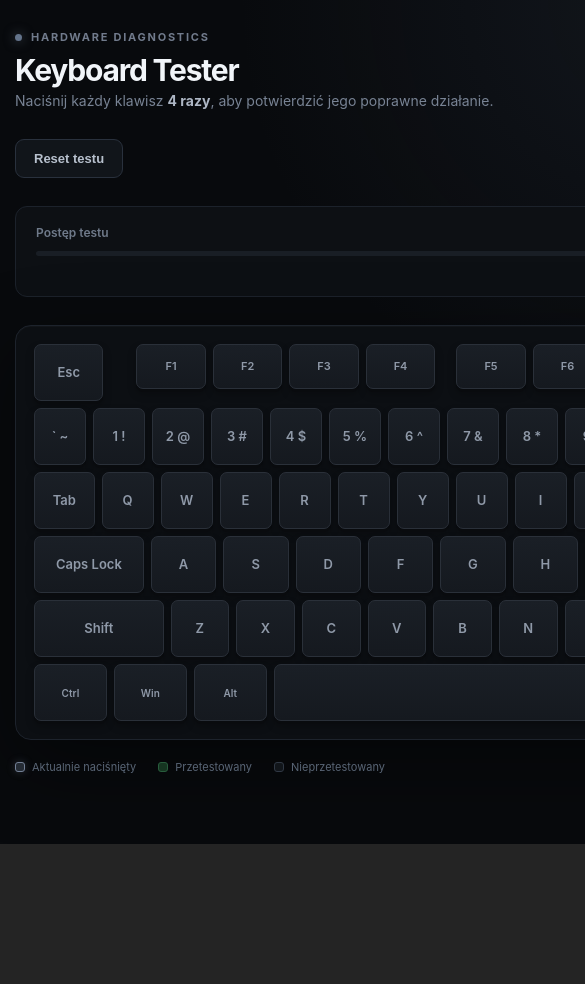
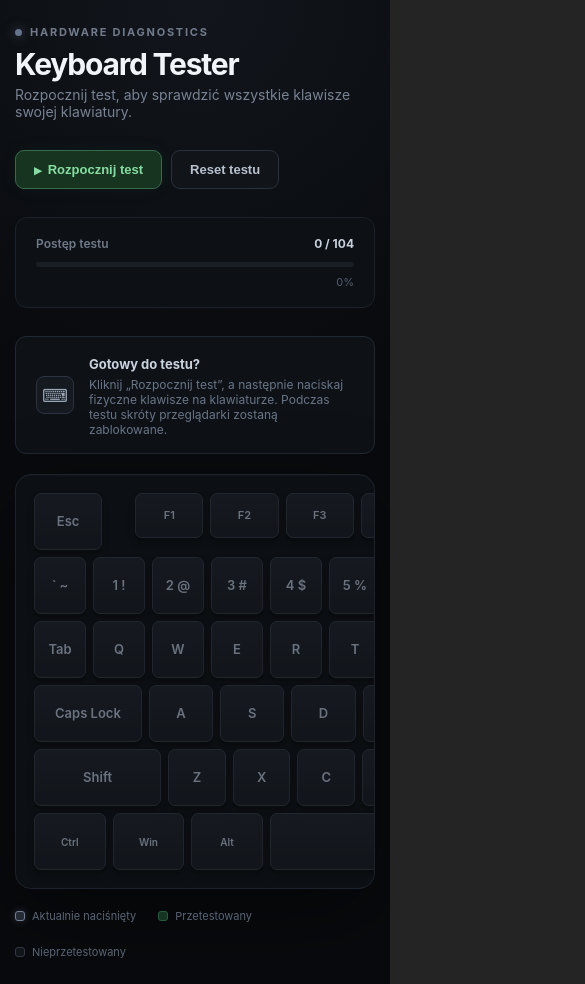
Before and after one commit to Vectari/kbt, a React (Vite) app: page / in a window 390 px wide. Shown: the top 984 px of the page, 585 px wide, since content can reach past the window. Before the commit the page ends 844 px from the top, so only its background shows below. Built offline with nearby package versions, Linux system fonts and the light colour scheme.

Commit message:
feat: updated function buttons behavior

```diff
--- a/src/KeyboardTester.css
+++ b/src/KeyboardTester.css
@@ -1,7 +1,6 @@
 * {
   box-sizing: border-box;
 }
-
 body {
   margin: 0;
   background: #080a0d;
@@ -15,15 +14,14 @@ body {
     "Segoe UI",
     sans-serif;
 }
-
 .keyboard-tester {
   min-height: 100vh;
   padding: 48px;
+  outline: none;
   background:
     radial-gradient(circle at 50% 0%, rgba(70, 82, 105, 0.16), transparent 40%),
     #080a0d;
 }
-
 .tester-header {
   max-width: 1500px;
   margin: 0 auto 28px;
@@ -32,65 +30,114 @@ body {
   justify-content: space-between;
   gap: 30px;
 }
-
+.title-line {
+  display: flex;
+  align-items: center;
+  gap: 8px;
+}
 .eyebrow {
   color: #717b8c;
   font-size: 11px;
   font-weight: 700;
   letter-spacing: 0.16em;
 }
-
 .status-dot {
   width: 7px;
   height: 7px;
-  margin-right: 9px;
   display: inline-block;
   border-radius: 50%;
   background: #64748b;
   box-shadow: 0 0 12px rgba(148, 163, 184, 0.5);
+  transition:
+    background 0.2s ease,
+    box-shadow 0.2s ease;
 }
-
+.status-dot.active {
+  background: #4ade80;
+  box-shadow: 0 0 12px rgba(74, 222, 128, 0.8);
+}
+.testing-badge {
+  margin-left: 8px;
+  padding: 4px 8px;
+  border: 1px solid #285c3c;
+  border-radius: 5px;
+  background: #10281a;
+  color: #63c985;
+  font-size: 9px;
+  font-weight: 800;
+  letter-spacing: 0.08em;
+}
 .tester-header h1 {
   margin: 10px 0 7px;
   font-size: 36px;
   line-height: 1;
   letter-spacing: -0.04em;
 }
-
 .tester-header p {
   margin: 0;
   color: #788394;
   font-size: 14px;
 }
-
 .tester-header strong {
   color: #aeb7c5;
 }
-
+.header-actions {
+  display: flex;
+  align-items: center;
+  gap: 9px;
+}
+.start-button,
+.stop-button,
 .reset-button {
-  border: 1px solid #29313d;
   border-radius: 9px;
   padding: 11px 18px;
-  color: #b8c1ce;
-  background: #11151a;
   font-size: 13px;
   font-weight: 600;
   cursor: pointer;
   transition:
     background 0.2s ease,
     border-color 0.2s ease,
-    transform 0.2s ease;
+    color 0.2s ease,
+    transform 0.15s ease;
 }
-
+.start-button {
+  border: 1px solid #386b4b;
+  background: #173420;
+  color: #86dda1;
+  box-shadow: 0 0 20px rgba(74, 222, 128, 0.05);
+}
+.start-button:hover {
+  border-color: #4a9965;
+  background: #1d4329;
+  color: #a5edb8;
+}
+.button-icon {
+  margin-right: 6px;
+  font-size: 10px;
+}
+.stop-button {
+  border: 1px solid #5b3940;
+  background: #211317;
+  color: #d9949f;
+}
+.stop-button:hover {
+  border-color: #814b55;
+  background: #2b171c;
+}
+.reset-button {
+  border: 1px solid #29313d;
+  background: #11151a;
+  color: #b8c1ce;
+}
 .reset-button:hover {
   border-color: #475467;
   background: #181d24;
 }
-
+.start-button:active,
+.stop-button:active,
 .reset-button:active {
   transform: translateY(1px);
 }
-
 .progress-panel {
   max-width: 1500px;
   margin: 0 auto 28px;
@@ -99,7 +146,6 @@ body {
   border-radius: 12px;
   background: #0d1014;
 }
-
 .progress-info {
   display: flex;
   justify-content: space-between;
@@ -109,25 +155,21 @@ body {
   font-size: 12px;
   font-weight: 600;
 }
-
 .progress-info strong {
   color: #c8d0db;
 }
-
 .progress-bar {
   height: 5px;
   overflow: hidden;
   border-radius: 10px;
   background: #191e25;
 }
-
 .progress-fill {
   height: 100%;
   border-radius: inherit;
   background: #5d6a7c;
   transition: width 0.35s ease;
 }
-
 .progress-percent {
   display: block;
   margin-top: 8px;
@@ -135,7 +177,39 @@ body {
   font-size: 11px;
   text-align: right;
 }
-
+.start-info {
+  max-width: 1500px;
+  margin: 0 auto 20px;
+  padding: 16px 20px;
+  display: flex;
+  align-items: center;
+  gap: 15px;
+  border: 1px solid #202832;
+  border-radius: 11px;
+  background: #0e1217;
+}
+.start-info-icon {
+  width: 38px;
+  height: 38px;
+  display: flex;
+  align-items: center;
+  justify-content: center;
+  flex-shrink: 0;
+  border: 1px solid #2b3440;
+  border-radius: 8px;
+  background: #151a20;
+  color: #9ba7b8;
+  font-size: 18px;
+}
+.start-info strong {
+  color: #cbd3de;
+  font-size: 13px;
+}
+.start-info p {
+  margin: 4px 0 0;
+  color: #697587;
+  font-size: 12px;
+}
 .keyboard-wrapper {
   max-width: 1500px;
   margin: 0 auto;
@@ -148,33 +222,30 @@ body {
     0 25px 80px rgba(0, 0, 0, 0.45),
     inset 0 1px 0 rgba(255, 255, 255, 0.025);
 }
-
 .keyboard {
   min-width: 1250px;
   display: flex;
   flex-direction: column;
   gap: 7px;
 }
-
 .keyboard-row {
   display: flex;
   gap: 7px;
 }
-
 .key {
   position: relative;
   flex: 1 1 0;
   min-width: 52px;
   height: 57px;
+  display: flex;
+  align-items: center;
+  justify-content: center;
   border: 1px solid #2a3039;
   border-radius: 7px;
   background: linear-gradient(180deg, #1a1f26 0%, #15191f 100%);
   box-shadow:
     0 3px 0 #090b0e,
     0 5px 8px rgba(0, 0, 0, 0.25);
-  display: flex;
-  align-items: center;
-  justify-content: center;
   color: #8f99a8;
   font-size: 13px;
   font-weight: 600;
@@ -187,12 +258,13 @@ body {
     box-shadow 0.15s ease,
     color 0.15s ease;
 }
-
+.key.disabled {
+  opacity: 0.72;
+}
 .key:hover {
   border-color: #3b4350;
   color: #b0bac8;
 }
-
 .key.pressed {
   transform: translateY(3px) scale(0.97);
   border-color: #738095;
@@ -202,7 +274,6 @@ body {
     0 0 0 #090b0e,
     0 0 18px rgba(148, 163, 184, 0.22);
 }
-
 .key.tested {
   border-color: #285c3c;
   background: linear-gradient(180deg, #163521 0%, #10281a 100%);
@@ -211,7 +282,6 @@ body {
     0 3px 0 #07120b,
     0 0 13px rgba(74, 222, 128, 0.08);
 }
-
 .key.tested.pressed {
   transform: translateY(3px) scale(0.97);
   border-color: #43a968;
@@ -221,7 +291,6 @@ body {
     0 0 0 #07120b,
     0 0 20px rgba(74, 222, 128, 0.18);
 }
-
 .key-count {
   position: absolute;
   right: 5px;
@@ -230,7 +299,6 @@ body {
   font-size: 8px;
   font-weight: 700;
 }
-
 .check {
   position: absolute;
   right: 6px;
@@ -239,95 +307,72 @@ body {
   font-size: 10px;
   font-weight: 800;
 }
-
 .key-label {
   line-height: 1;
   white-space: nowrap;
 }
-
 .function {
   height: 45px;
   margin-bottom: 12px;
   font-size: 11px;
 }
-
 .esc {
   margin-right: 12px;
 }
-
 .utility {
   font-size: 10px;
 }
-
 .backspace {
   flex: 1.9;
 }
-
 .tab {
   flex: 1.45;
 }
-
 .backslash {
   flex: 1.5;
 }
-
 .caps {
   flex: 1.7;
 }
-
 .enter {
   flex: 2.1;
 }
-
 .shift-left {
   flex: 2.25;
 }
-
 .shift-right {
   flex: 2.6;
 }
-
 .modifier {
   flex: 1.35;
   font-size: 10px;
 }
-
 .space {
   flex: 6.8;
 }
-
 .arrow {
   flex: 0.9;
   min-width: 48px;
   font-size: 18px;
 }
-
 .numpad {
   flex: 1;
 }
-
 .tall {
   align-self: stretch;
 }
-
 .numpad-zero {
   flex: 2.05;
-}
-
-/* Górny rząd — odstępy między grupami F1-F4, F5-F8, F9-F12 */
+} /* Odstępy między grupami klawiszy funkcyjnych */
 .row-0 .key:nth-child(2),
 .row-0 .key:nth-child(6),
 .row-0 .key:nth-child(10) {
   margin-left: 14px;
-}
-
-/* Oddzielamy blok nawigacyjny */
+} /* Blok Home / End / Page */
 .row-1 .key:nth-child(15),
 .row-2 .key:nth-child(15) {
   margin-left: 14px;
-}
-
-/* Numpad */
+} /* Numpad */
 .row-1 .key:nth-child(18),
 .row-2 .key:nth-child(18),
 .row-3 .key:nth-child(14),
@@ -335,7 +380,6 @@ body {
 .row-5 .key:nth-child(12) {
   margin-left: 5px;
 }
-
 .legend {
   max-width: 1500px;
   margin: 20px auto 0;
@@ -343,7 +387,6 @@ body {
   justify-content: flex-end;
   gap: 22px;
 }
-
 .legend-item {
   display: flex;
   align-items: center;
@@ -351,7 +394,6 @@ body {
   color: #596575;
   font-size: 11px;
 }
-
 .legend-key {
   width: 10px;
   height: 10px;
@@ -360,40 +402,36 @@ body {
   border-radius: 3px;
   background: #1a1f26;
 }
-
 .legend-key.active {
   border-color: #738095;
   background: #252c35;
   box-shadow: 0 0 8px rgba(148, 163, 184, 0.25);
 }
-
 .legend-key.tested {
   border-color: #285c3c;
   background: #163521;
 }
-
 .legend-key.untouched {
   background: #11151a;
 }
-
 @media (max-width: 900px) {
   .keyboard-tester {
     padding: 25px 15px;
   }
-
   .tester-header {
     align-items: flex-start;
     flex-direction: column;
   }
-
   .tester-header h1 {
     font-size: 30px;
   }
-
+  .header-actions {
+    width: 100%;
+    flex-wrap: wrap;
+  }
   .keyboard-wrapper {
     padding: 18px;
   }
-
   .legend {
     justify-content: flex-start;
     flex-wrap: wrap;
--- a/src/KeyboardTester.jsx
+++ b/src/KeyboardTester.jsx
@@ -1,4 +1,4 @@
-import React, { useEffect, useState } from "react";
+import React, { useEffect, useRef, useState } from "react";
 import "./KeyboardTester.css";
 
 const keyboardRows = [
@@ -128,16 +128,38 @@ const keyboardRows = [
 const allKeys = keyboardRows.flat();
 
 function KeyboardTester() {
+  const [isTesting, setIsTesting] = useState(false);
   const [pressedKeys, setPressedKeys] = useState({});
   const [pressCounts, setPressCounts] = useState({});
   const [testedKeys, setTestedKeys] = useState({});
 
+  const testerRef = useRef(null);
+
   useEffect(() => {
     const handleKeyDown = (event) => {
+      // Jeżeli test nie jest aktywny,
+      // nie przejmujemy klawiatury.
+      if (!isTesting) return;
+
+      /*
+       * Najważniejsze:
+       * blokujemy standardowe działanie przeglądarki.
+       *
+       * Dzięki temu:
+       * Tab       -> nie zmienia focusu
+       * F1        -> nie otwiera pomocy
+       * Space     -> nie przewija strony
+       * Backspace -> nie wraca do poprzedniej strony
+       * strzałki  -> nie przewijają strony
+       * Enter     -> nie aktywuje przycisków
+       */
+      event.preventDefault();
+      event.stopPropagation();
+
+      // Nie zliczamy auto-repeat przy przytrzymaniu klawisza.
+      if (event.repeat) return;
+
       const code = event.code;
-
-      // Zapobiega wielokrotnemu zliczaniu przy przytrzymaniu klawisza
-      if (event.repeat) return;
 
       setPressedKeys((prev) => ({
         ...prev,
@@ -147,6 +169,7 @@ function KeyboardTester() {
       setPressCounts((prev) => {
         const newCount = (prev[code] || 0) + 1;
 
+        // 4. naciśnięcie = klawisz przetestowany
         if (newCount > 3) {
           setTestedKeys((tested) => ({
             ...tested,
@@ -162,54 +185,110 @@ function KeyboardTester() {
     };
 
     const handleKeyUp = (event) => {
+      if (!isTesting) return;
+
+      event.preventDefault();
+      event.stopPropagation();
+
       setPressedKeys((prev) => ({
         ...prev,
         [event.code]: false,
       }));
     };
 
-    window.addEventListener("keydown", handleKeyDown);
-    window.addEventListener("keyup", handleKeyUp);
+    /*
+     * capture = true
+     *
+     * Pozwala przechwycić zdarzenie bardzo wcześnie,
+     * zanim większość elementów strony będzie mogła
+     * zareagować na klawisz.
+     */
+    window.addEventListener("keydown", handleKeyDown, true);
+    window.addEventListener("keyup", handleKeyUp, true);
 
     return () => {
-      window.removeEventListener("keydown", handleKeyDown);
-      window.removeEventListener("keyup", handleKeyUp);
+      window.removeEventListener("keydown", handleKeyDown, true);
+      window.removeEventListener("keyup", handleKeyUp, true);
     };
-  }, []);
+  }, [isTesting]);
 
   const testedCount = Object.keys(testedKeys).length;
   const totalKeys = allKeys.length;
   const progress = Math.round((testedCount / totalKeys) * 100);
 
+  const startTest = () => {
+    setIsTesting(true);
+
+    // Natychmiast oddajemy focus testerowi.
+    requestAnimationFrame(() => {
+      testerRef.current?.focus();
+    });
+  };
+
+  const stopTest = () => {
+    setIsTesting(false);
+    setPressedKeys({});
+  };
+
   const resetTest = () => {
+    setIsTesting(false);
     setPressedKeys({});
     setPressCounts({});
     setTestedKeys({});
   };
 
   return (
-    <div className="keyboard-tester">
+    <div
+      className="keyboard-tester"
+      ref={testerRef}
+      tabIndex={0}
+      onMouseDown={() => {
+        if (isTesting) {
+          testerRef.current?.focus();
+        }
+      }}
+    >
       <div className="tester-header">
         <div>
-          <span className="status-dot" />
-          <span className="eyebrow">HARDWARE DIAGNOSTICS</span>
+          <div className="title-line">
+            <span className={`status-dot ${isTesting ? "active" : ""}`} />
+
+            <span className="eyebrow">HARDWARE DIAGNOSTICS</span>
+
+            {isTesting && <span className="testing-badge">TEST AKTYWNY</span>}
+          </div>
 
           <h1>Keyboard Tester</h1>
 
           <p>
-            Naciśnij każdy klawisz <strong>4 razy</strong>, aby potwierdzić jego
-            poprawne działanie.
+            {isTesting
+              ? "Naciśnij każdy klawisz 4 razy, aby potwierdzić jego poprawne działanie."
+              : "Rozpocznij test, aby sprawdzić wszystkie klawisze swojej klawiatury."}
           </p>
         </div>
 
-        <button className="reset-button" onClick={resetTest}>
-          Reset testu
-        </button>
+        <div className="header-actions">
+          {!isTesting ? (
+            <button className="start-button" onClick={startTest}>
+              <span className="button-icon">▶</span>
+              Rozpocznij test
+            </button>
+          ) : (
+            <button className="stop-button" onClick={stopTest}>
+              Zakończ test
+            </button>
+          )}
+
+          <button className="reset-button" onClick={resetTest}>
+            Reset testu
+          </button>
+        </div>
       </div>
 
       <div className="progress-panel">
         <div className="progress-info">
           <span>Postęp testu</span>
+
           <strong>
             {testedCount} / {totalKeys}
           </strong>
@@ -221,6 +300,22 @@ function KeyboardTester() {
 
         <span className="progress-percent">{progress}%</span>
       </div>
+
+      {!isTesting && (
+        <div className="start-info">
+          <div className="start-info-icon">⌨</div>
+
+          <div>
+            <strong>Gotowy do testu?</strong>
+
+            <p>
+              Kliknij „Rozpocznij test”, a następnie naciskaj fizyczne klawisze
+              na klawiaturze. Podczas testu skróty przeglądarki zostaną
+              zablokowane.
+            </p>
+          </div>
+        </div>
+      )}
 
       <div className="keyboard-wrapper">
         <div className="keyboard">
@@ -239,6 +334,7 @@ function KeyboardTester() {
                       key.className || "",
                       isPressed ? "pressed" : "",
                       isTested ? "tested" : "",
+                      !isTesting ? "disabled" : "",
                     ]
                       .filter(Boolean)
                       .join(" ")}
--- a/src/index.css
+++ b/src/index.css
@@ -3,8 +3,3 @@
   color: rgba(255, 255, 255, 0.87);
   background-color: #242424;
 }
-
-body {
-  margin: 0 auto;
-  display: flex;
-}
```
